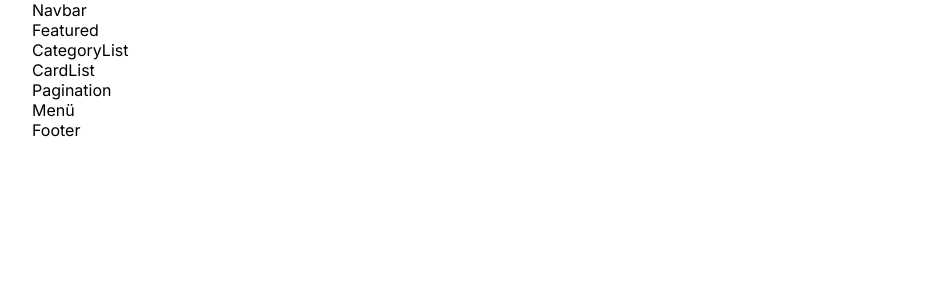
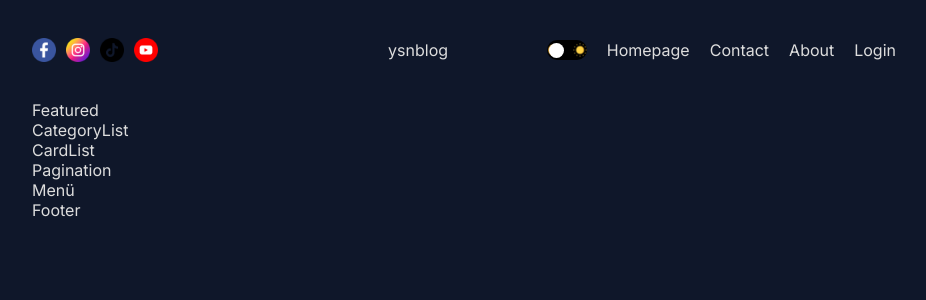
Before and after one commit to ysncvk/next-blog-app, a Next.js app: page / in a window 1280 px wide. Shown: the top 300 px of the page, without its empty margins (176-1102 px from the left). Built offline with nearby package versions, Linux system fonts and the light colour scheme.

Commit message:
feat: update navbar

```diff
--- a/src/app/globals.css
+++ b/src/app/globals.css
@@ -20,6 +20,15 @@
     color:inherit;
     text-decoration: none;
 }
+
+.light{
+    --bg:#0f172a;
+    --text-color: #ddd;
+    --softBg: #1f273a;
+    --softTextColor: #a6a6a6;
+}
+
+
 
 .container{
     min-height: 100vh;
--- /dev/null
+++ b/src/components/authLinks/AuthLinks.jsx
@@ -0,0 +1,22 @@
+import React from 'react'
+import styles from './authLinks.module.css'
+import Link from 'next/link'
+
+export default function AuthLinks() {
+
+  //temporary
+
+  const status = "notauthenticated"
+  return (
+    <>
+      {status === "notauthenticated" ? (
+        <Link href="/login">Login</Link>
+      ) : (
+        <>
+        <Link href="/write">Write </Link>
+        <span className={styles.link}>Logout</span>
+        </>
+      )}
+    </>
+  )
+}
--- a/src/components/navbar/Navbar.jsx
+++ b/src/components/navbar/Navbar.jsx
@@ -1,8 +1,28 @@
-import React from 'react'
-import styles from "./navbar.module.css"
+import React from "react";
+import styles from "./navbar.module.css";
+import Image from "next/image";
+import ThemeToggle from "../themeToggle/ThemeToggle";
+import AuthLinks from "../authLinks/AuthLinks";
+import Link from "next/link";
 
 export const Navbar = () => {
   return (
-    <div className={styles.container}>Navbar</div>
-  )
-}
+    <div className={styles.container}>
+      <div className={styles.social}>
+        <Image src="/facebook.png" alt="facebook" width={24} height={24} />
+        <Image src="/instagram.png" alt="instagram" width={24} height={24} />
+        <Image src="/tiktok.png" alt="tiktok" width={24} height={24} />
+        <Image src="/youtube.png" alt="youtube" width={24} height={24} />
+      </div>
+
+      <div className={styles.logo}>ysnblog</div>
+      <div className={styles.links}>
+        <ThemeToggle />
+        <Link href="/">Homepage</Link>
+        <Link href="/">Contact</Link>
+        <Link href="/">About</Link>
+        <AuthLinks />
+      </div>
+    </div>
+  );
+};
--- a/src/components/navbar/navbar.module.css
+++ b/src/components/navbar/navbar.module.css
@@ -1,3 +1,23 @@
 .container{
 
+    display: flex;
+    align-items: center;
+    justify-content: space-between;
+    height: 100px;
 }
+
+.social {
+    display: flex;
+    gap: 10px;
+    flex:1;
+}
+
+.logo{
+    flex:1;
+    text-align: center;
+}
+.links {
+    display: flex;
+    gap: 20px;
+    flex:1;
+}
--- /dev/null
+++ b/src/components/themeToggle/ThemeToggle.jsx
@@ -0,0 +1,20 @@
+"use client";
+
+import { useContext} from 'react'
+import styles from "./themeToggle.module.css"
+import Image from 'next/image'
+import { ThemeContext } from '@/context/ThemeContext'
+
+export default function ThemeToggle() {
+
+  const { toggle, theme } = useContext(ThemeContext);
+  console.log(theme)
+  return (
+    <div className={styles.container} onClick={toggle}>
+    <Image src="/moon.png" alt="" width={14} height={14} />
+    <div className={styles.ball}></div>
+    <Image src="/sun.png" alt="" width={14} height={14} />
+
+    </div>
+  )
+}
--- /dev/null
+++ b/src/components/themeToggle/themeToggle.module.css
@@ -0,0 +1,20 @@
+.container{
+    width: 40px;
+    height: 20 px;
+    border-radius: 50px;
+    cursor:pointer;
+    display: flex;
+    align-items: center;
+    justify-content: space-between;
+    background-color: black;
+    position: relative;
+}
+
+.ball{
+    width: 15px;
+    height: 15px;
+    border-radius:50%;
+    background-color: white;
+    position:absolute;
+    left: 2px
+}
--- /dev/null
+++ b/src/context/ThemeContext.jsx
@@ -0,0 +1,29 @@
+"use client";
+
+import { createContext, useState, useEffect } from "react";
+
+export const ThemeContext = createContext();
+
+const getFromLocalStorage = () => {
+  if (typeof window !== undefined) {
+    const value = localStorage.getItem("theme");
+    return value || "light";
+  }
+};
+
+export const ThemeContextProvider = ({ children }) => {
+  const [theme, setTheme] = useState(() => {
+    return getFromLocalStorage();
+  });
+
+  const toggle = () => {
+    setTheme(theme==="light" ? "dark" : "light")
+  };
+
+  useEffect(() => {
+    localStorage.setItem("theme",theme)
+  }, [theme])
+  return (
+    <ThemeContext.Provider value={{ theme,toggle }}>{children}</ThemeContext.Provider>
+  );
+};
--- /dev/null
+++ b/src/providers/ThemeProvider.jsx
@@ -0,0 +1,12 @@
+"use client"
+import { ThemeContext } from '@/context/ThemeContext';
+import React, {useContext} from 'react'
+
+export const ThemeProvider = ({children}) => {
+
+    const {theme} = useContext(ThemeContext);
+    console.log(theme)
+  return (
+    <div className= {theme}>{children}</div>
+  )
+}
```
Also changed, not shown: src/app/layout.js (+7 -2 lines), src/components/authLinks/authLinks.module.css (added).
